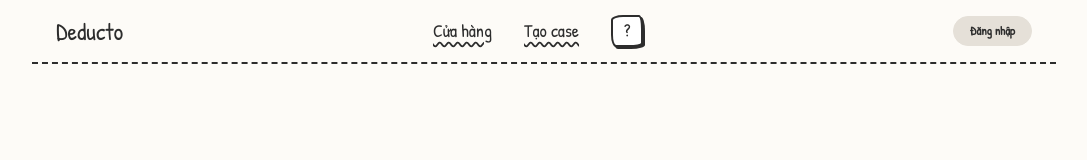
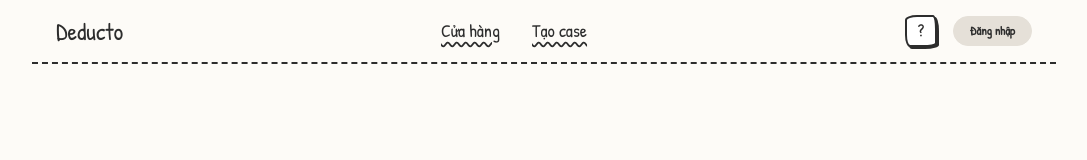
Before and after one commit to phuquiivo03/Deducto, a Next.js app: page / in a window 1280 px wide. Shown: the top 160 px of the page, without its empty margins (96-1183 px from the left). Built offline with nearby package versions, Linux system fonts and the light colour scheme; no server answers.

Commit message:
Update header layout

```diff
--- a/components/layout/Header.tsx
+++ b/components/layout/Header.tsx
@@ -38,6 +38,8 @@ hover:text-pen transition-colors
         >
           Tạo case
         </Link>
+      </nav>
+      <div className="flex items-center gap-4">
         <Link
           href="/guide"
           aria-label="Hướng dẫn"
@@ -54,8 +56,8 @@ transition-colors
         >
           ?
         </Link>
-      </nav>
-      <BoardProfile />
+        <BoardProfile />
+      </div>
     </header>
   );
 }
```
